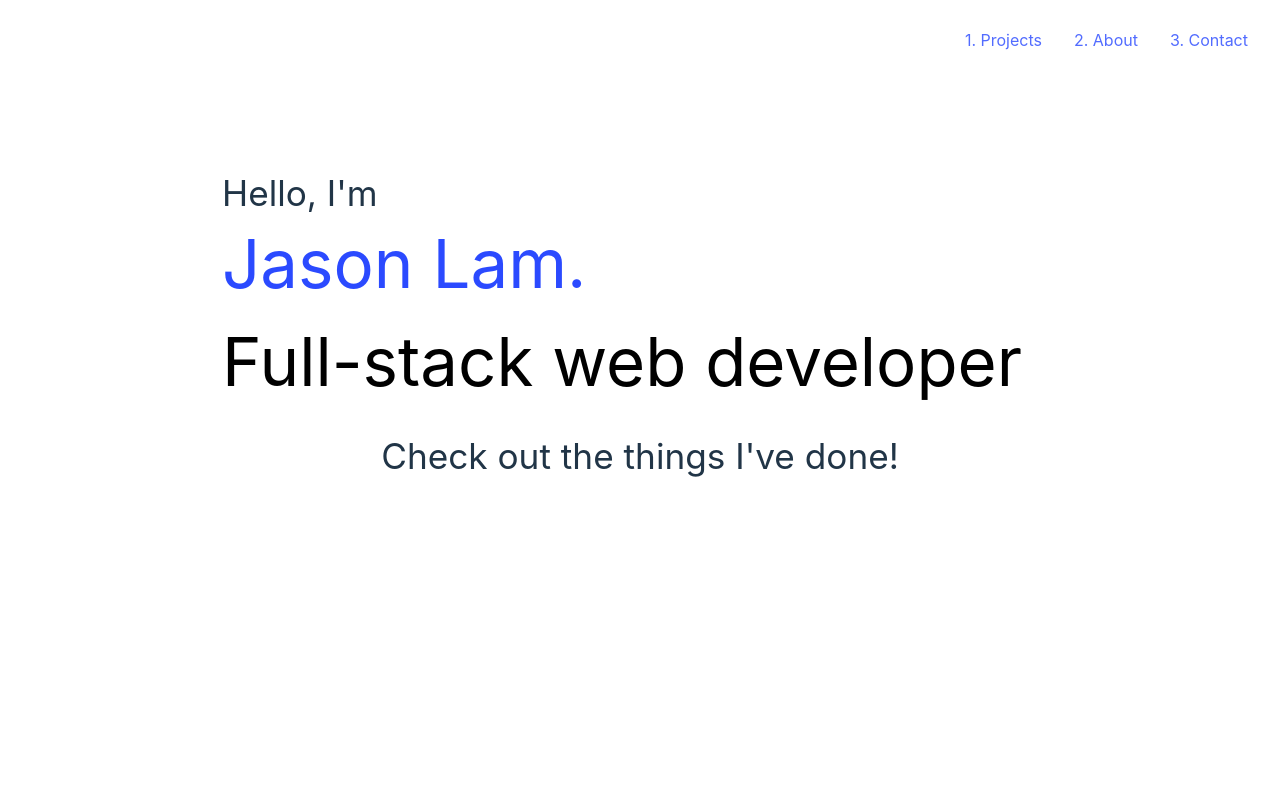
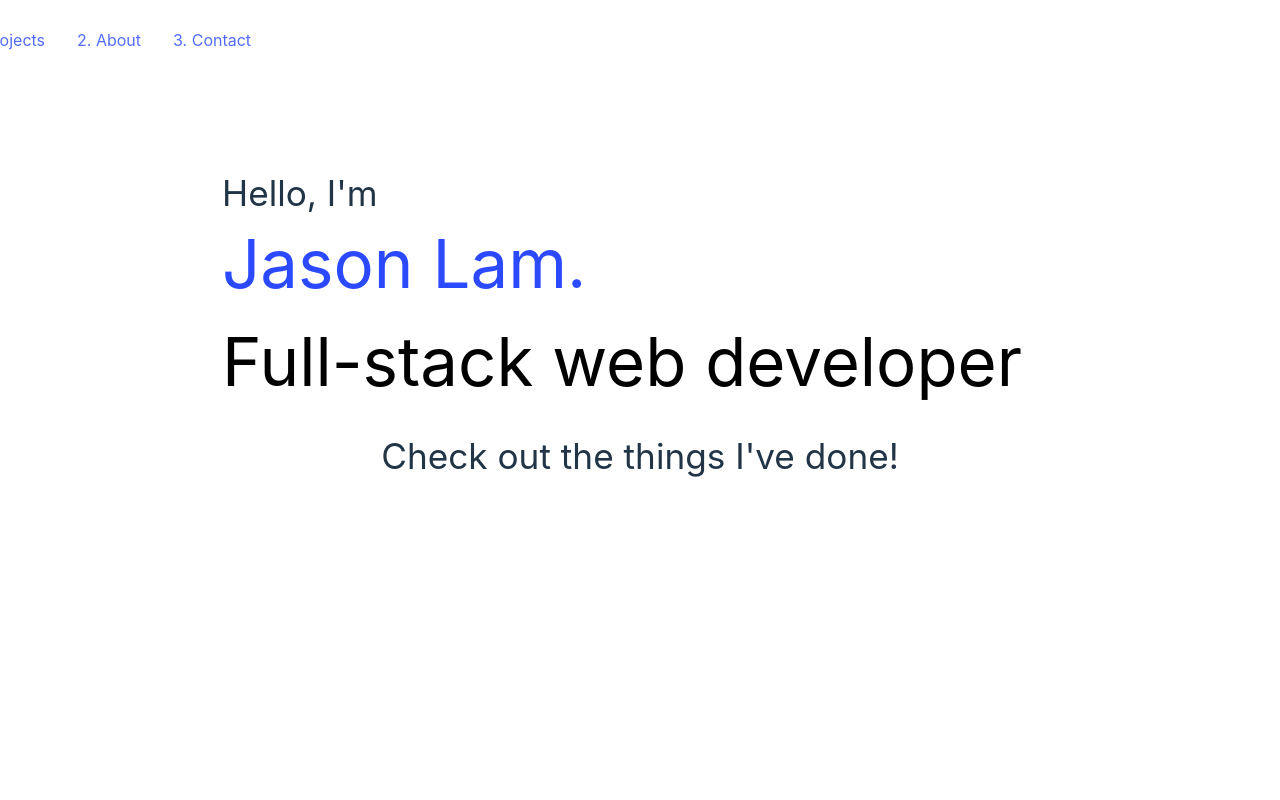
Before and after one commit to jasonHYLam/personal-portfolio-v2, a React (Vite) app: page / in a window 1280 px wide. Shown: the top 800 px of the page. Built offline with nearby package versions, Linux system fonts and the light colour scheme.

Commit message:
Add background to header

```diff
--- a/src/components/navbar/Navbar.jsx
+++ b/src/components/navbar/Navbar.jsx
@@ -7,15 +7,19 @@ export function Navbar({
 }) {
   return (
     <>
+      <header className={styles.header}>
         <nav className={styles.navbar}>
           <p onClick={() => projectsSectionRef.current.scrollIntoView()}>
             1. Projects
           </p>
-        <p onClick={() => aboutSectionRef.current.scrollIntoView()}>2. About</p>
+          <p onClick={() => aboutSectionRef.current.scrollIntoView()}>
+            2. About
+          </p>
           <p onClick={() => contactSectionRef.current.scrollIntoView()}>
             3. Contact
           </p>
         </nav>
+      </header>
     </>
   );
 }
--- a/src/components/navbar/navbar.module.css
+++ b/src/components/navbar/navbar.module.css
@@ -1,10 +1,19 @@
+.header {
+  display: flex;
+  background-color: white;
+  width: 100%;
+  height: 2rem;
+  position: fixed;
+  right: 0;
+  margin-top: 2rem;
+  margin-right: 2rem;
+}
+
 .navbar {
   display: flex;
-  position: fixed;
-  right: 0;
+  height: 2rem;
   gap: 2rem;
-  margin-top: 2rem;
-  margin-right: 2rem;
+  background-color: white;
   color: var(--sub-accent-color);
 }
 
```
Lines whose indentation alone changed are shown as unchanged.
